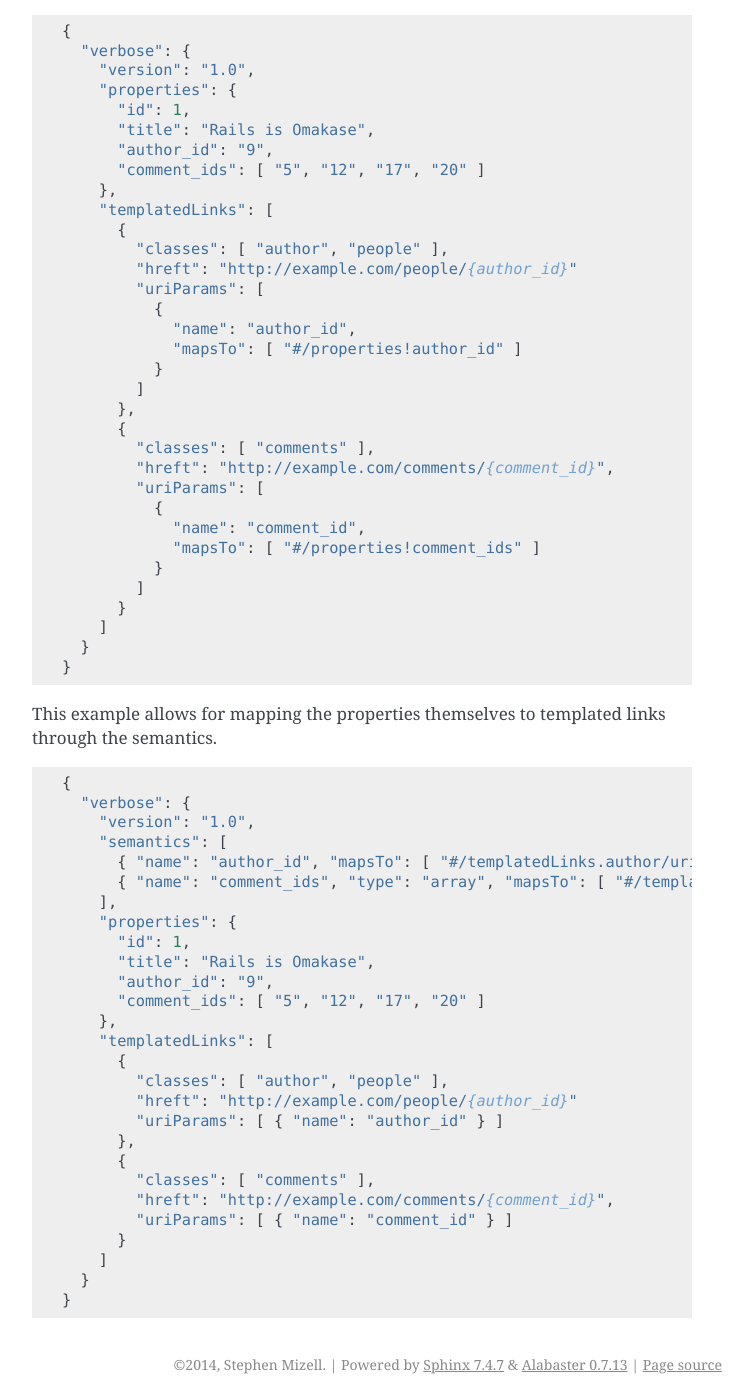
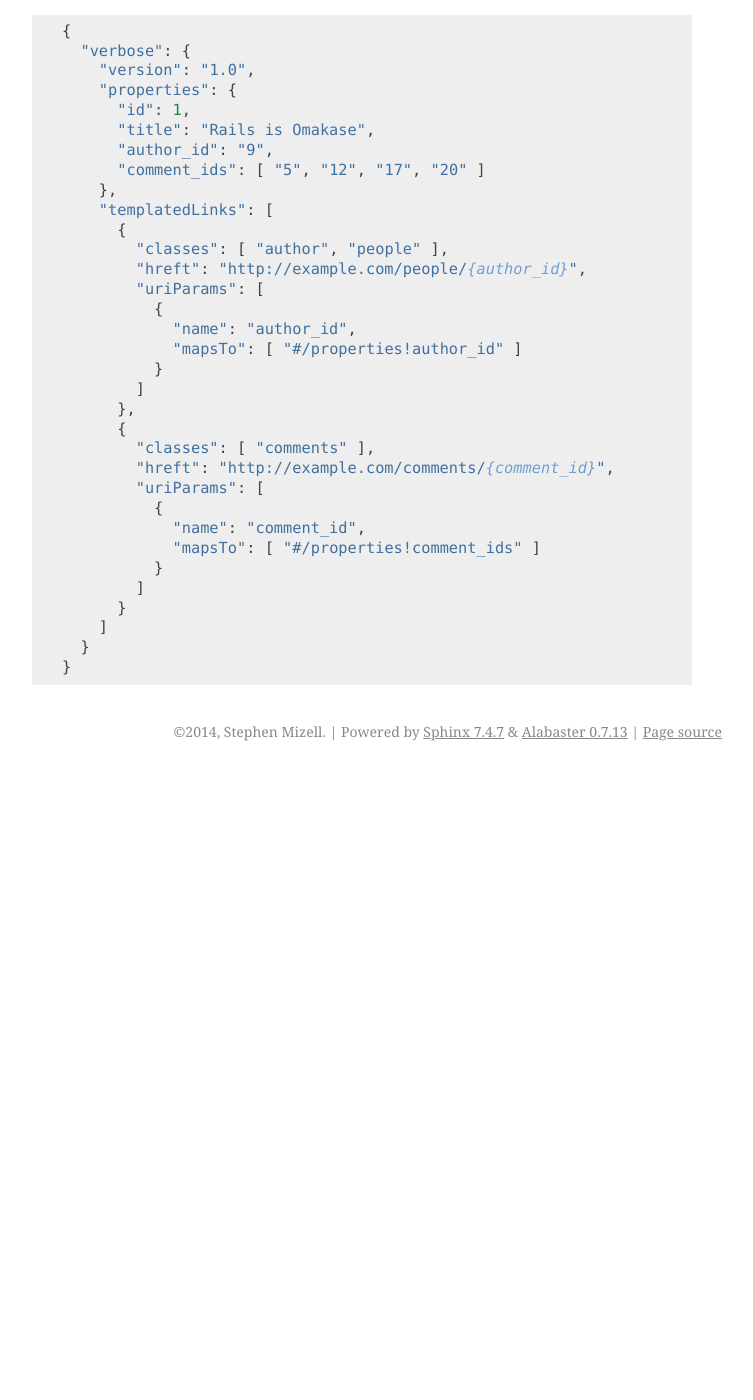
Before and after one commit to smizell/verbose, a Sphinx documentation site: the page built from docs/examples.rst, in a window 1280 px wide and 1400 px high, scrolled down 9590 px. Shown: the whole window, without its empty margins (388-1141 px from the left). Built offline with Sphinx 7.4.7, drawn with Linux system fonts in a browser that asks for light colours; after the commit the page ends 10361 px from its top, so only the background shows below that.

```diff
--- a/docs/examples.rst
+++ b/docs/examples.rst
@@ -492,7 +492,7 @@ This example lets the templated links map its parameters to specific properties
       "templatedLinks": [
         {
           "classes": [ "author", "people" ],
-          "hreft": "http://example.com/people/{author_id}"
+          "hreft": "http://example.com/people/{author_id}",
           "uriParams": [
             {
               "name": "author_id",
@@ -513,35 +513,3 @@ This example lets the templated links map its parameters to specific properties
       ]
     }
   }
-
-This example allows for mapping the properties themselves to templated links through the semantics.
-
-::
-
-  {
-    "verbose": {
-      "version": "1.0",
-      "semantics": [
-        { "name": "author_id", "mapsTo": [ "#/templatedLinks.author/uriParams!name=author_id" ] },
-        { "name": "comment_ids", "type": "array", "mapsTo": [ "#/templatedLinks.comments/uriParams!name=comment_id" ] }
-      ],
-      "properties": {
-        "id": 1,
-        "title": "Rails is Omakase",
-        "author_id": "9",
-        "comment_ids": [ "5", "12", "17", "20" ]
-      },
-      "templatedLinks": [
-        {
-          "classes": [ "author", "people" ],
-          "hreft": "http://example.com/people/{author_id}"
-          "uriParams": [ { "name": "author_id" } ]
-        },
-        {
-          "classes": [ "comments" ],
-          "hreft": "http://example.com/comments/{comment_id}",
-          "uriParams": [ { "name": "comment_id" } ]
-        }
-      ]
-    }
-  }
```
Also changed, not shown: docs/overview.rst (+25 -0 lines), docs/_static/verbose.jpg (added), docs/specification.rst (line endings or trailing spaces).
